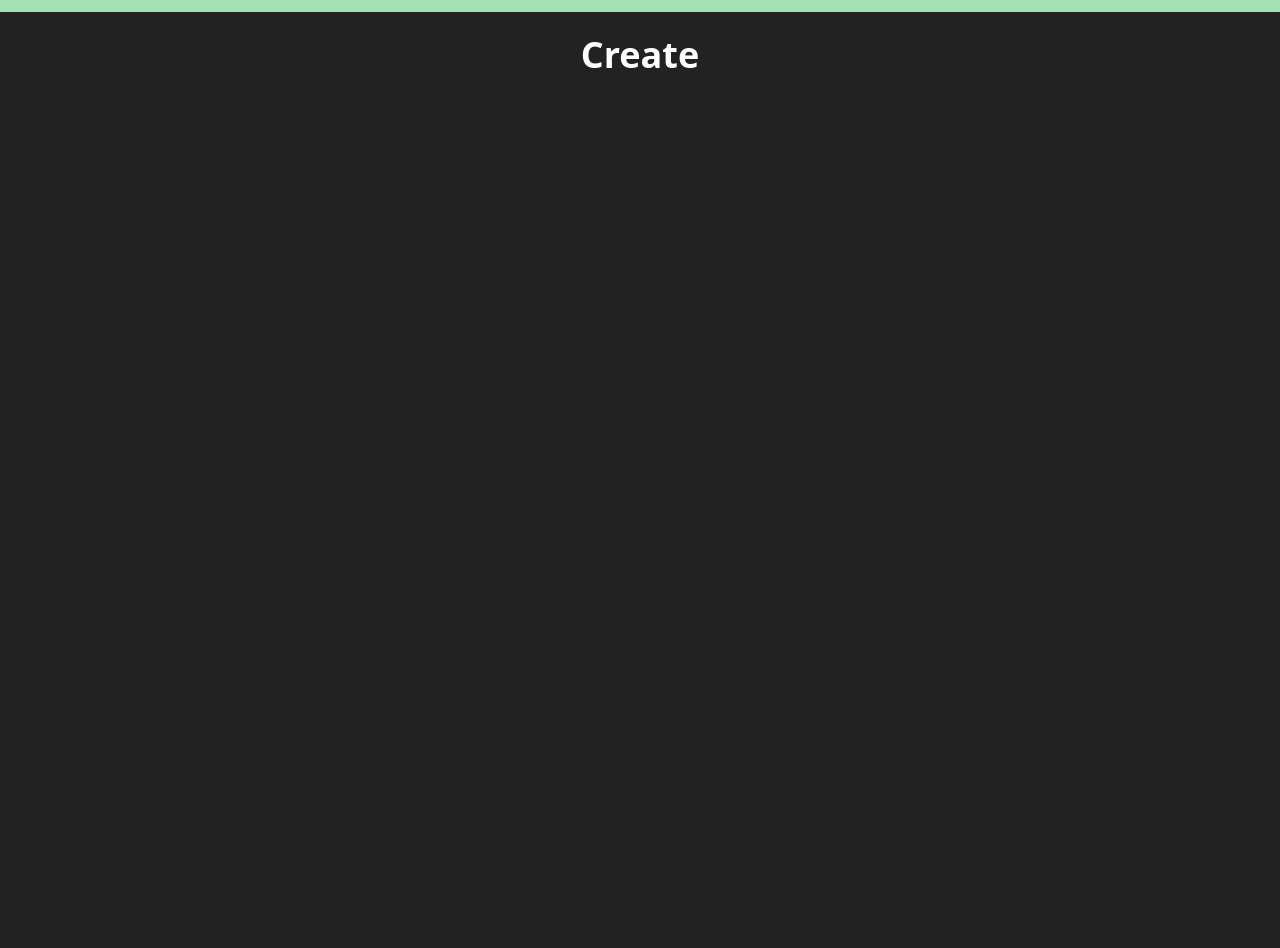
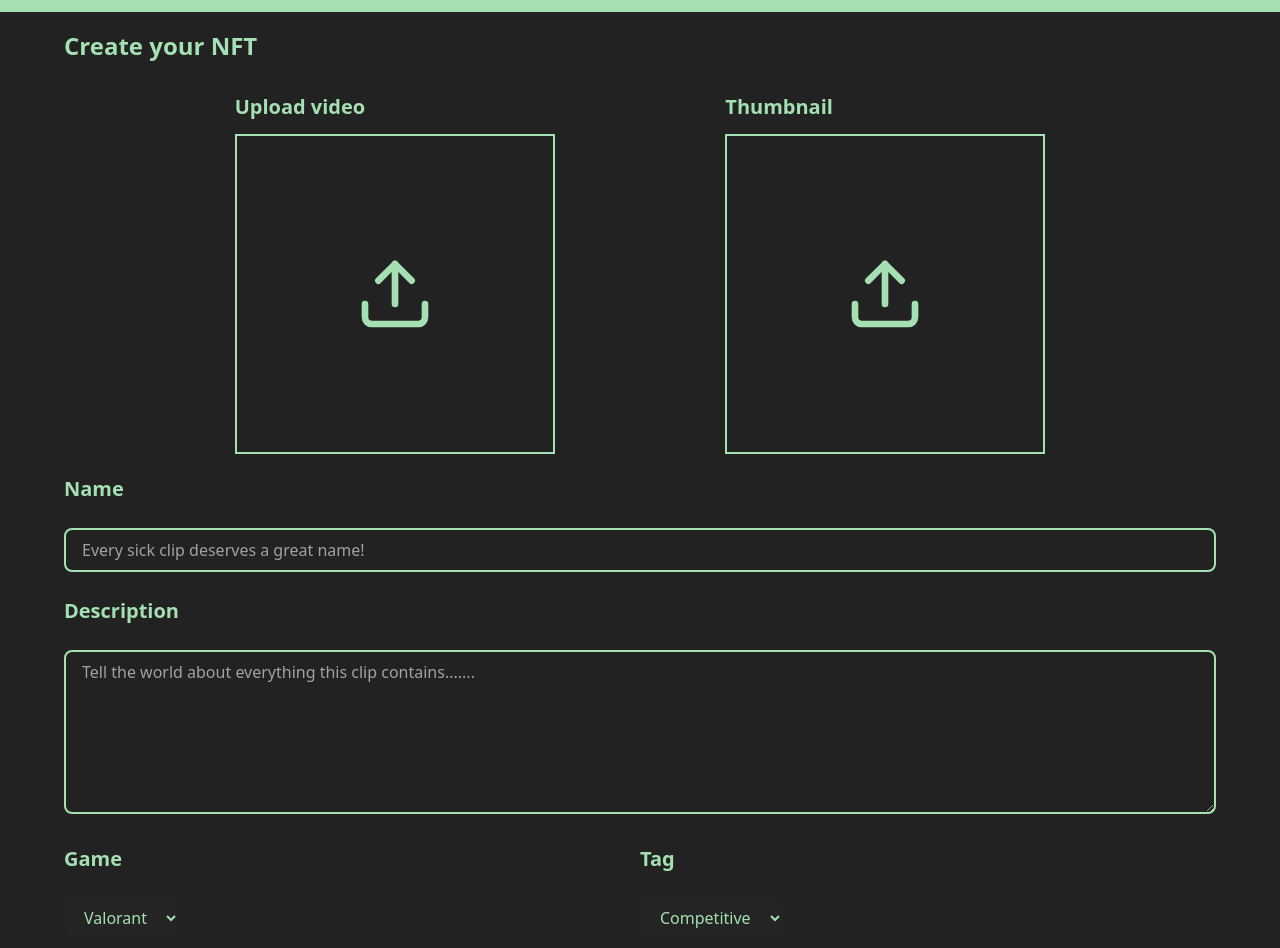
Before and after one commit to mizanxali/recon, a Next.js app: page /create in a window 1280 px wide. Shown: the part 44-992 px from the top of the page. Before the commit the page ends 800 px from the top, so only its background shows below. Built offline with nearby package versions, Linux system fonts and the light colour scheme.

Commit message:
Lay out structure for Create page

```diff
--- a/pages/create/index.js
+++ b/pages/create/index.js
@@ -1,7 +1,46 @@
 import Head from 'next/head'
 import Navbar from '../../components/common/Navbar'
+import { FiUpload } from 'react-icons/fi'
+import { useState } from 'react'
 
 export default function Create() {
+  const [videoFileName, setVideoFileName] = useState('')
+  const [thumbnailFileName, setThumbnailFileName] = useState('')
+
+  const [name, setName] = useState('')
+  const [desc, setDesc] = useState('')
+  const [game, setGame] = useState('Valorant')
+  const [tag, setTag] = useState('Competitive')
+  const [price, setPrice] = useState('')
+
+  function openVideoInput() {
+    var inputEl = document.getElementById('vid-upload')
+    inputEl.click()
+  }
+
+  function openThumbnailInput() {
+    var inputEl = document.getElementById('thumbnail-upload')
+    inputEl.click()
+  }
+
+  function onVideoUpload() {
+    var inputEl = document.getElementById('vid-upload')
+    setVideoFileName(inputEl.files.item(0).name)
+  }
+
+  function onThumbnailUpload() {
+    var inputEl = document.getElementById('thumbnail-upload')
+    setThumbnailFileName(inputEl.files.item(0).name)
+  }
+
+  function onSubmitNFT() {
+    console.log(name)
+    console.log(desc)
+    console.log(game)
+    console.log(tag)
+    console.log(price)
+  }
+
   return (
     <>
       <Navbar />
@@ -11,7 +50,53 @@ export default function Create() {
           <meta name='description' content='Generated by create next app' />
           <link rel='icon' href='/favicon.ico' />
         </Head>
-        <h1 className='mx-auto my-4 text-white text-4xl font-bold'>Create</h1>
+        <div className='mx-16'>
+          <h1 className='my-4 text-primary text-2xl text-left font-bold'>Create your NFT</h1>
+          <main className='flex flex-row justify-evenly'>
+            <div>
+              <h3 className='text-xl text-left my-3 font-semibold text-primary'>Upload video</h3>
+              <div className='w-80 h-80 flex border-2 border-primary cursor-pointer' onClick={openVideoInput}>
+                <input type='file' id='vid-upload' className='w-full h-full hidden' onChange={onVideoUpload} />
+                <FiUpload className='text-7xl mx-auto my-auto text-primary' />
+              </div>
+              <p className='my-2 text-primary text-sm'>{videoFileName}</p>
+            </div>
+            <div>
+              <h3 className='text-xl text-left my-3 font-semibold text-primary'>Thumbnail</h3>
+              <div className='w-80 h-80 flex border-2 border-primary cursor-pointer' onClick={openThumbnailInput}>
+                <input type='file' id='thumbnail-upload' className='w-full h-full hidden' onChange={onThumbnailUpload} />
+                <FiUpload className='text-7xl mx-auto my-auto text-primary' />
+              </div>
+              <p className='my-2 text-primary text-sm'>{thumbnailFileName}</p>
+            </div>
+          </main>
+          <div className=''>
+            <h3 className='text-primary text-xl text-left font-semibold my-3'>Name</h3>
+            <input type='text' onChange={e => setName(e.target.value)} placeholder='Every sick clip deserves a great name!' className='my-3 text-primary border-2 border-primary mx-auto w-full outline-none bg-gray py-2 px-4 rounded-lg' />
+            <h3 className='text-primary text-xl text-left font-semibold my-3'>Description</h3>
+            <textarea onChange={e => setDesc(e.target.value)} placeholder='Tell the world about everything this clip contains.......' rows='6' className='my-3 text-primary border-2 border-primary mx-auto w-full outline-none bg-gray py-2 px-4 rounded-lg' />
+            <div className='flex flex-row w-full justify-evenly'>
+              <div className='w-1/2'>
+                <h3 className='text-primary text-xl text-left font-semibold my-3'>Game</h3>
+                <select onChange={e => setGame(e.target.value)} className='my-3 float-left px-4 py-2 bg-gray-light text-primary outline-none rounded-lg'>
+                  <option>Valorant</option>
+                  <option>CS:GO</option>
+                  <option>Fortnite</option>
+                </select>
+              </div>
+              <div className='w-1/2'>
+                <h3 className='text-primary text-xl text-left font-semibold my-3'>Tag</h3>
+                <select onChange={e => setTag(e.target.value)} className='my-3 float-left px-4 py-2 bg-gray-light text-primary outline-none rounded-lg'>
+                  <option>Competitive</option>
+                  <option>Casual</option>
+                </select>
+              </div>
+            </div>
+            <h3 className='text-primary text-xl text-left font-semibold my-3'>Listing Price</h3>
+            <input type='text' onChange={e => setPrice(e.target.value)} placeholder='Set the base price at which you would like to list this clip....' className='my-3 text-primary border-2 border-primary mx-auto w-full outline-none bg-gray py-2 px-4 rounded-lg' />
+            <button onClick={onSubmitNFT} className='my-3 float-left bg-primary text-black text-xl px-8 py-1 font-semibold rounded-lg'>Create</button>
+          </div>
+        </div>
       </div>
     </>
   )
```
